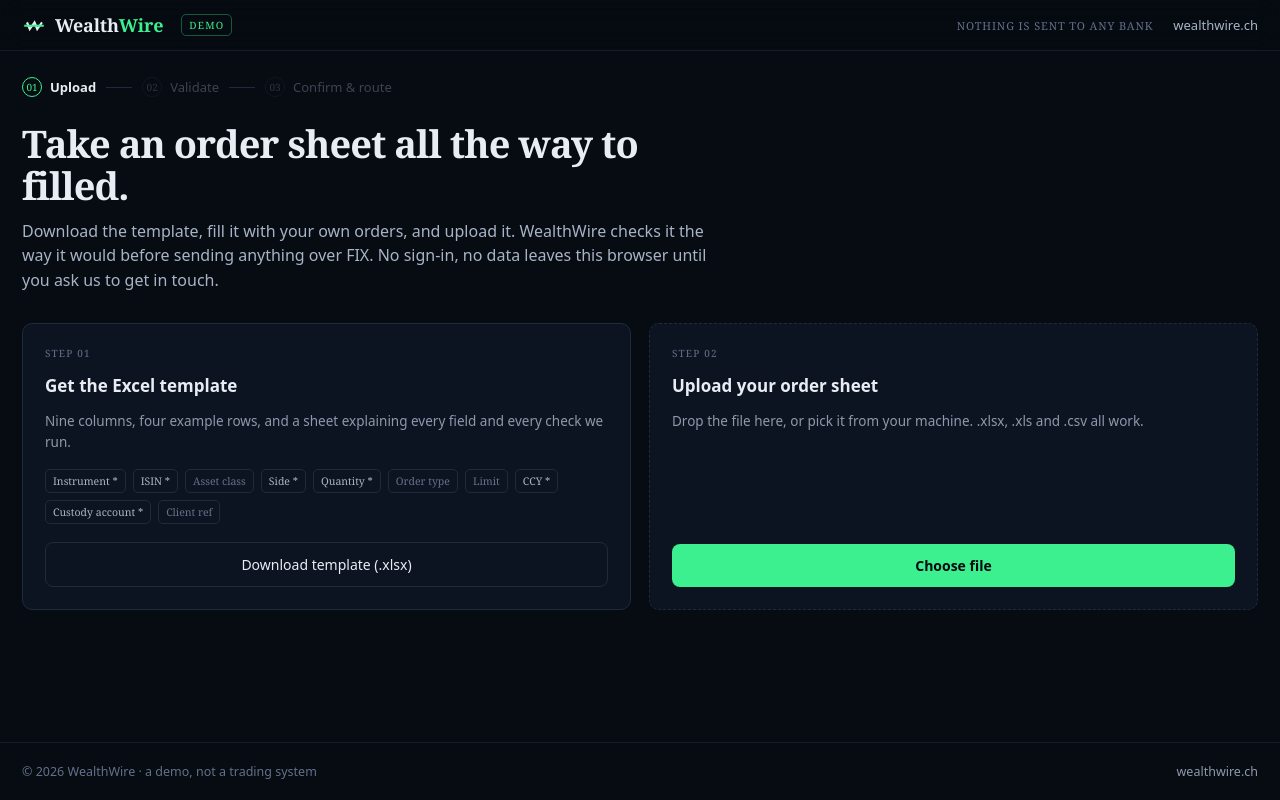
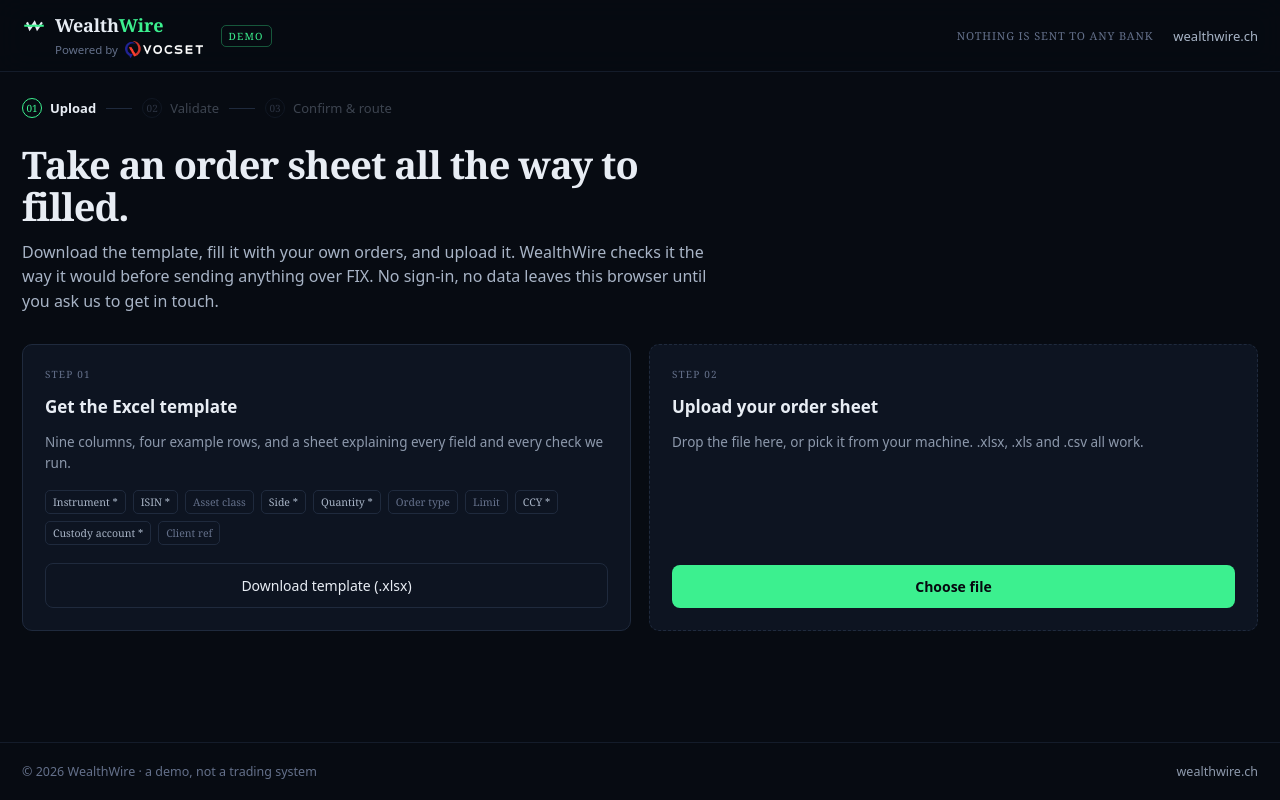
Before and after one commit to ccebreros84/wealthwire, a Next.js app: page / in a window 1280 px wide. Built offline with nearby package versions, Linux system fonts and the light colour scheme; a web font is replaced by a local one.

Commit message:
Update page.js

```diff
--- a/app/page.js
+++ b/app/page.js
@@ -155,6 +155,35 @@
   const p = Math.max(0, Math.min(1, (now - e.tWorking) / Math.max(1, e.tEnd - e.tWorking)));
   const filled = Math.floor(e.target * p);
   return { phase: filled > 0 ? 'partial' : 'working', filled };
+}
+
+// Vocset attribution. Uses their own artwork from /vocset-logo.png, self-hosted
+// the same way wealthwire.ch does rather than hotlinked from vocset.com. Falls
+// back to a text wordmark if the file is missing, so the header never shows a
+// broken image.
+function VocsetMark() {
+  const [failed, setFailed] = useState(false);
+
+  if (failed) {
+    return (
+      <span style={{
+        fontFamily: slab, fontWeight: 700, fontSize: 12.5, letterSpacing: '0.05em',
+        color: C.sub, lineHeight: 1,
+      }}>
+        VOCSET
+      </span>
+    );
+  }
+
+  return (
+    /* eslint-disable-next-line @next/next/no-img-element */
+    <img
+      src="/vocset-logo.png"
+      alt="Vocset"
+      onError={() => setFailed(true)}
+      style={{ height: 17, width: 'auto', display: 'block' }}
+    />
+  );
 }
 
 // The WealthWire mark: skewed zigzag W crossed by the accent bar. The W picks
@@ -565,15 +594,22 @@
         backdropFilter: 'blur(14px)', borderBottom: '1px solid ' + C.hair,
       }}>
         <div style={{ maxWidth: 1320, margin: '0 auto', padding: '13px 22px', display: 'flex', alignItems: 'center', gap: 18 }}>
-          <div style={{ display: 'flex', alignItems: 'center', gap: 9, fontFamily: slab, fontWeight: 700, fontSize: 18, letterSpacing: '-0.01em' }}>
-            <Logo />
-            <span>Wealth<span style={{ color: C.accent }}>Wire</span></span>
+          <div style={{ display: 'flex', flexDirection: 'column', gap: 4 }}>
+            <div style={{ display: 'flex', alignItems: 'center', gap: 9, fontFamily: slab, fontWeight: 700, fontSize: 18, letterSpacing: '-0.01em' }}>
+              <Logo />
+              <span>Wealth<span style={{ color: C.accent }}>Wire</span></span>
+            </div>
+            {/* Attribution, indented to sit under the wordmark rather than the mark. */}
+            <div style={{ display: 'flex', alignItems: 'center', gap: 7, paddingLeft: 33 }}>
+              <span style={{ fontSize: 11.5, color: C.dim }}>Powered by</span>
+              <VocsetMark />
+            </div>
           </div>
           <span style={{
             fontFamily: slab, fontSize: 10, letterSpacing: '0.12em', color: C.accent,
             border: '1px solid ' + C.accent + '55', borderRadius: 5, padding: '3px 7px',
           }}>DEMO</span>
-          <div style={{ marginLeft: 'auto', display: 'flex', alignItems: 'center', gap: 20 }}>
+          <div style={{ marginLeft: 'auto', display: 'flex', alignItems: 'center', gap: 20, flexWrap: 'wrap' }}>
             <span style={{ fontFamily: slab, fontSize: 11, color: C.dim, letterSpacing: '0.08em' }}>NOTHING IS SENT TO ANY BANK</span>
             <a href="https://wealthwire.ch" style={{ fontSize: 13, color: C.sub }}>wealthwire.ch</a>
           </div>
```
